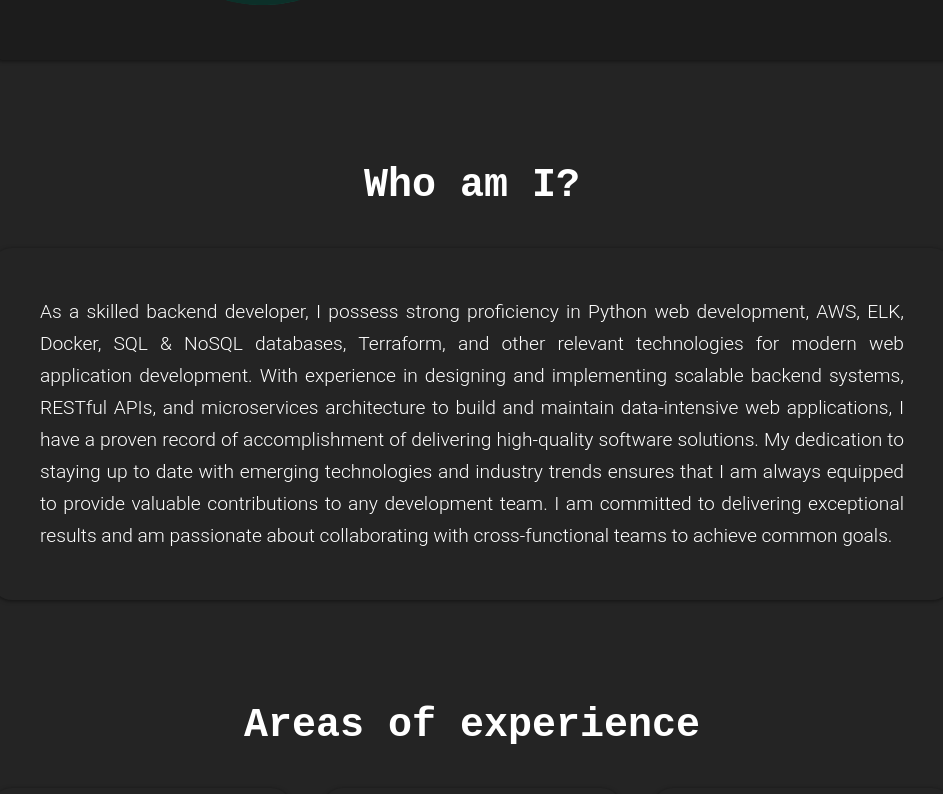
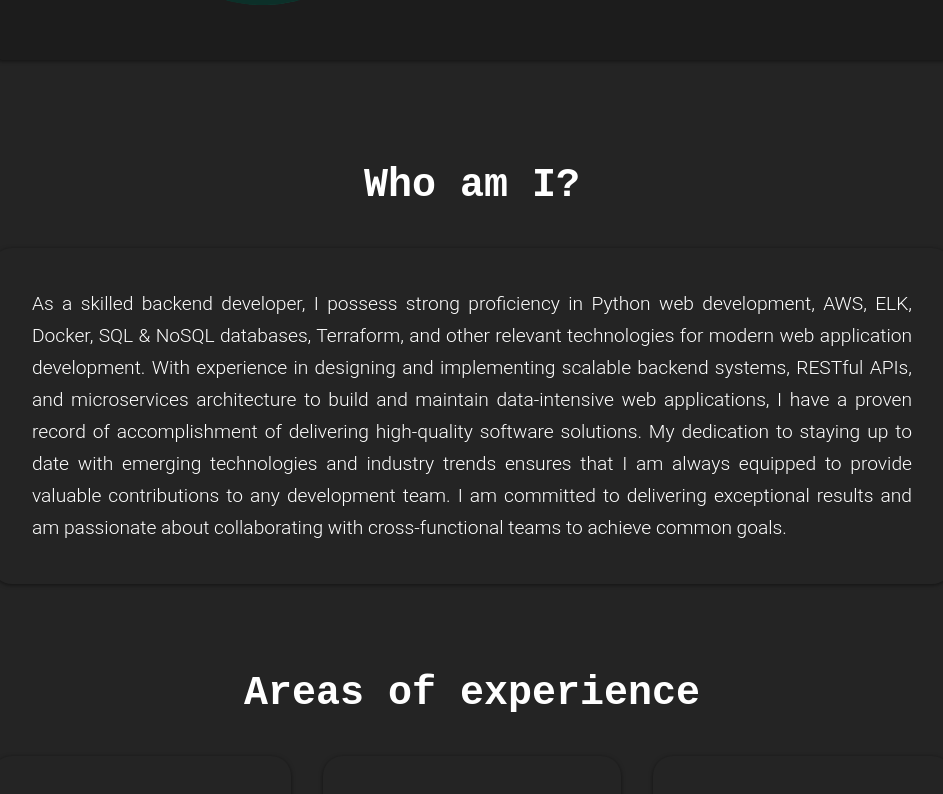
Before and after one commit to rifatrakib/backend-maestro, a Svelte app in the folder app/: page / in a window 1280 px wide. Shown: the part 484-1278 px from the top of the page, without its empty margins (168-1111 px from the left). Built offline with nearby package versions, Linux system fonts and the light colour scheme.

Commit message:
refactor infocard component to use new header and text component

```diff
--- a/app/src/components/infocard.svelte
+++ b/app/src/components/infocard.svelte
@@ -1,17 +1,13 @@
 <script>
+    import Header from './header.svelte';
+    import Text from './text.svelte';
+
     export let header;
     export let text;
     export let isPageSubtitle = false;
 </script>
 
 <style>
-    header {
-        font-family: monospace;
-        font-size: 2.5rem;
-        font-weight: 700;
-        margin-bottom: 2rem;
-    }
-
     section.infocard-text {
         margin: 0;
         border-radius: 20px;
@@ -27,11 +23,7 @@
     }
 
     section:not(.subtitle) {
-        padding: 3rem;
-        font-weight: 300;
-        font-size: 1.2rem;
-        line-height: 2rem;
-        text-align: justify;
+        padding: 2.5rem;
         box-shadow: 0 1px 4px rgba(0, 0, 0, 0.5);
     }
 
@@ -41,7 +33,7 @@
     }
 </style>
 
-<header>{header}</header>
+<Header text={header} isSectionHeader={true} />
 <section class="infocard-text" class:subtitle={isPageSubtitle}>
-    <p>{text}</p>
+    <Text text={text} size={1.2} align={'justify'} isInfobox={true} />
 </section>
--- a/app/src/components/text.svelte
+++ b/app/src/components/text.svelte
@@ -3,6 +3,7 @@
     export let size;
     export let color = "primary";
     export let align = "left";
+    export let isInfobox = false;
 
     const sizeClass = size.toString().replace(".", "_");
 </script>
@@ -37,6 +38,14 @@
     p.align-justify {
         text-align: justify;
     }
+
+    p.infobox {
+        font-weight: 300;
+        font-size: 1.2rem;
+        line-height: 2rem;
+    }
 </style>
 
-<p class="size-{sizeClass} color-{color} align-{align}">{text}</p>
+<p class="size-{sizeClass} color-{color} align-{align}" class:infobox={isInfobox}>
+    {text}
+</p>
--- a/app/src/pages/home/home.svelte
+++ b/app/src/pages/home/home.svelte
@@ -21,21 +21,11 @@
         gap: 2rem;
         margin: 5rem auto;
     }
-
-    section.infocard-container {
-        display: flex;
-        flex-direction: column;
-        justify-content: center;
-        align-items: center;
-        width: 100%;
-        height: 100%;
-        margin: 3rem auto 6rem;
-    }
 </style>
 
 <article>
     <Hero />
-    <section class="infocard-container">
+    <section class="container infocard">
         <Infocard header={data.header} text={data.text}  />
     </section>
     <section class="container showcase">
```
